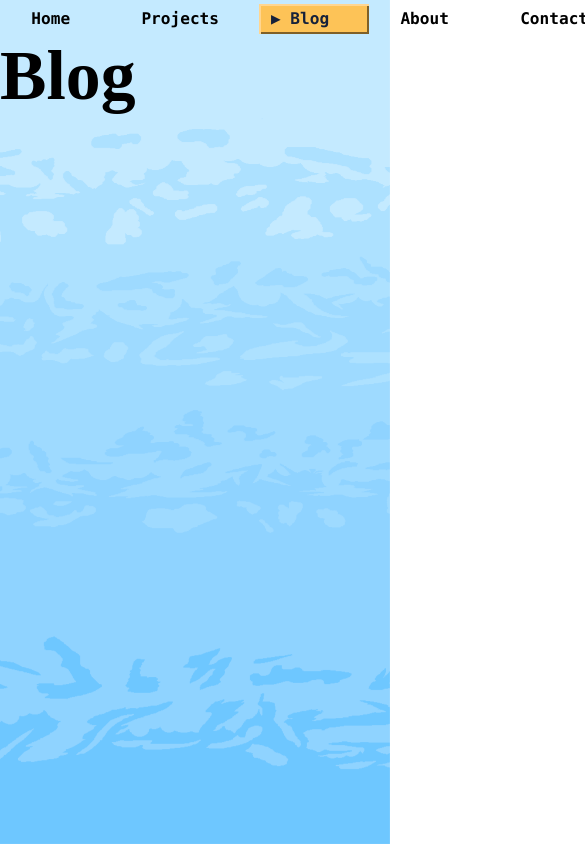
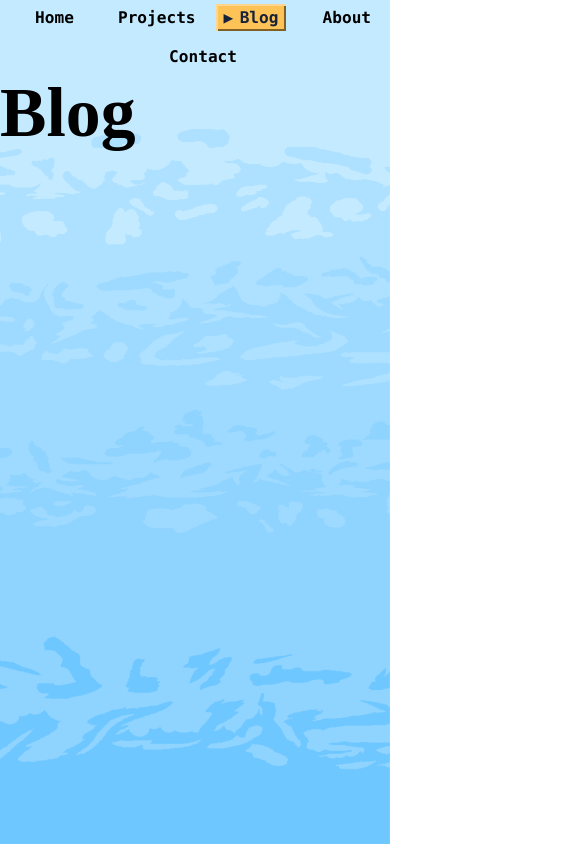
Before and after one commit to ben-me/portfolio, a Nuxt app: page /blog in a window 390 px wide. Shown: the top 844 px of the page, 585 px wide, since content can reach past the window. Built offline with nearby package versions, Linux system fonts and the light colour scheme.

Commit message:
fix: adapt horizontal nav for mobile

```diff
--- a/app/components/nav-menu.vue
+++ b/app/components/nav-menu.vue
@@ -62,17 +62,26 @@ nav {
 
     ul {
       width: 100%;
-      justify-content: space-around;
+      flex-wrap: wrap;
+      justify-content: center;
+      gap: 0.75rem;
+
+      @media (--md) {
+        justify-content: space-around;
+      }
     }
   }
-
   a {
     display: flex;
-    gap: 0.6rem;
+    gap: 0.4rem;
     text-decoration: none;
-    padding: 0.45rem 2.5rem 0.45rem 0.75rem;
+    padding: 0.35rem 0.5rem;
     color: var(--c-black);
     transition: all 0.2s;
+
+    @media (--md) {
+      padding: 0.45rem 1.25rem 0.45rem 0.75rem;
+    }
 
     span {
       line-height: 1;
```
